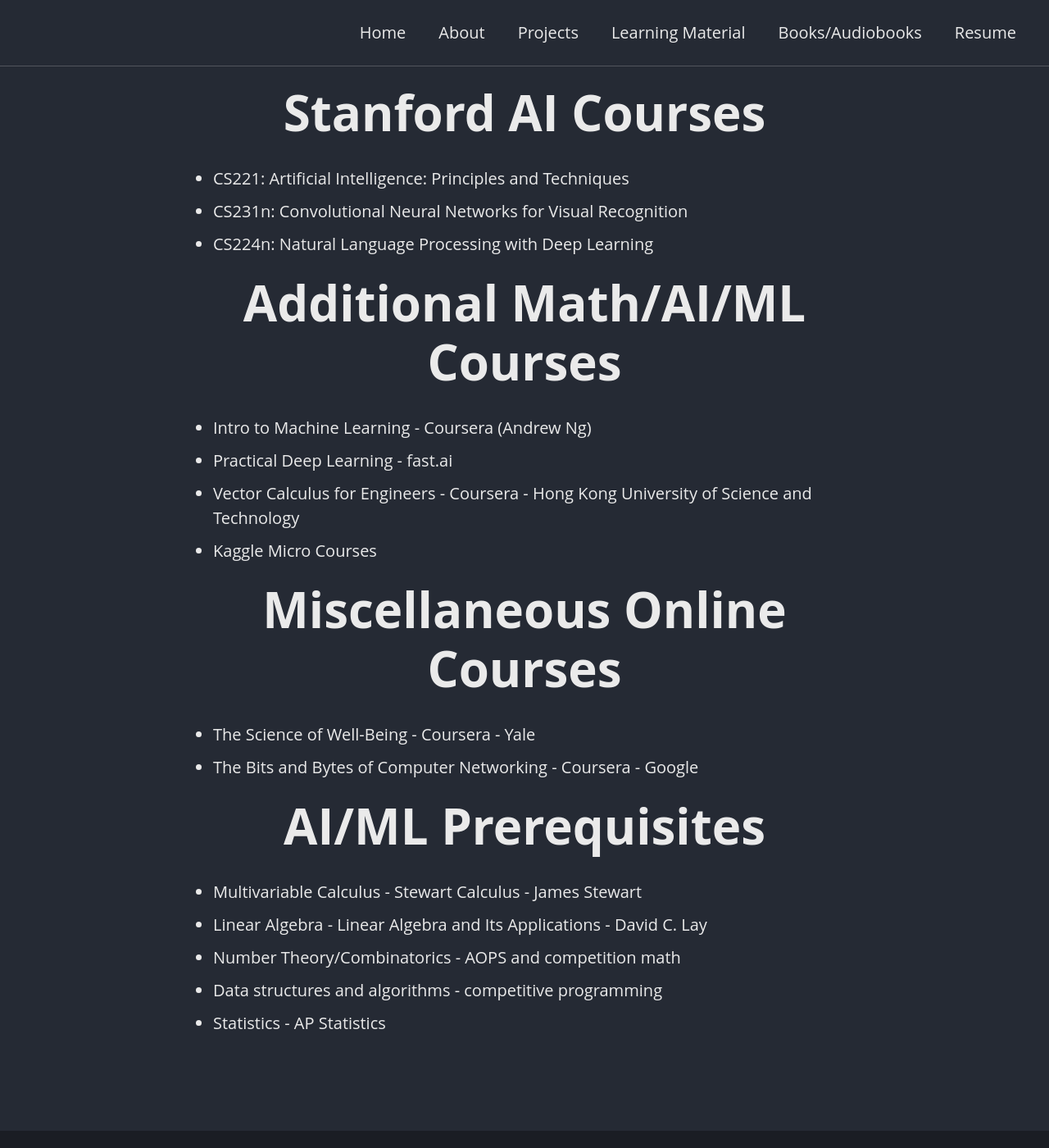
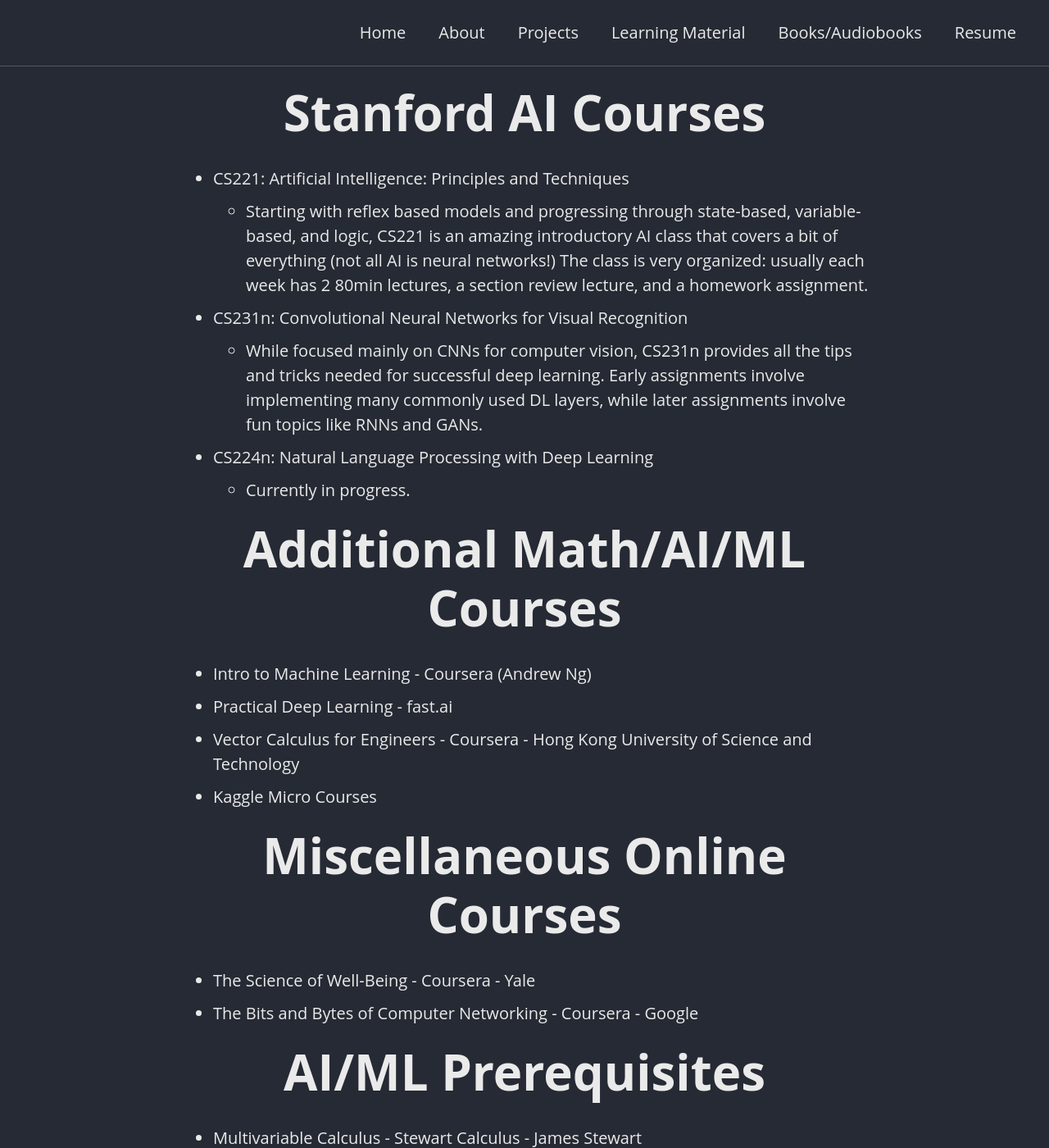
Before and after one commit to dchen327/dchen327.github.io, a Jekyll site: the page built from learning-material.md, in a window 1280 px wide and 1400 px high. Shown: the whole window at 82% size. Built offline with Jekyll 4.4.1, drawn with Linux system fonts in a browser that asks for light colours; cached includes are drawn as plain includes; some of the changed text lies outside the part shown.

Commit message:
update resources page

```diff
--- a/learning-material.md
+++ b/learning-material.md
@@ -4,8 +4,11 @@
 
 <h1 style="font-size: 3em; text-align: center">Stanford AI Courses</h1>
 - CS221: Artificial Intelligence: Principles and Techniques
+  - Starting with reflex based models and progressing through state-based, variable-based, and logic, CS221 is an amazing introductory AI class that covers a bit of everything (not all AI is neural networks!) The class is very organized: usually each week has 2 80min lectures, a section review lecture, and a homework assignment.
 - CS231n: Convolutional Neural Networks for Visual Recognition
+  - While focused mainly on CNNs for computer vision, CS231n provides all the tips and tricks needed for successful deep learning. Early assignments involve implementing many commonly used DL layers, while later assignments involve fun topics like RNNs and GANs.
 - CS224n: Natural Language Processing with Deep Learning
+  - Currently in progress.
 
 <h1 style="font-size: 3em; text-align: center">Additional Math/AI/ML Courses</h1>
 - Intro to Machine Learning - Coursera (Andrew Ng)
@@ -21,5 +24,5 @@
 - Multivariable Calculus - Stewart Calculus - James Stewart
 - Linear Algebra - Linear Algebra and Its Applications - David C. Lay
 - Number Theory/Combinatorics - AOPS and competition math
-- Data structures and algorithms - competitive programming
+- Data Structures and Algorithms - competitive programming
 - Statistics - AP Statistics
```
